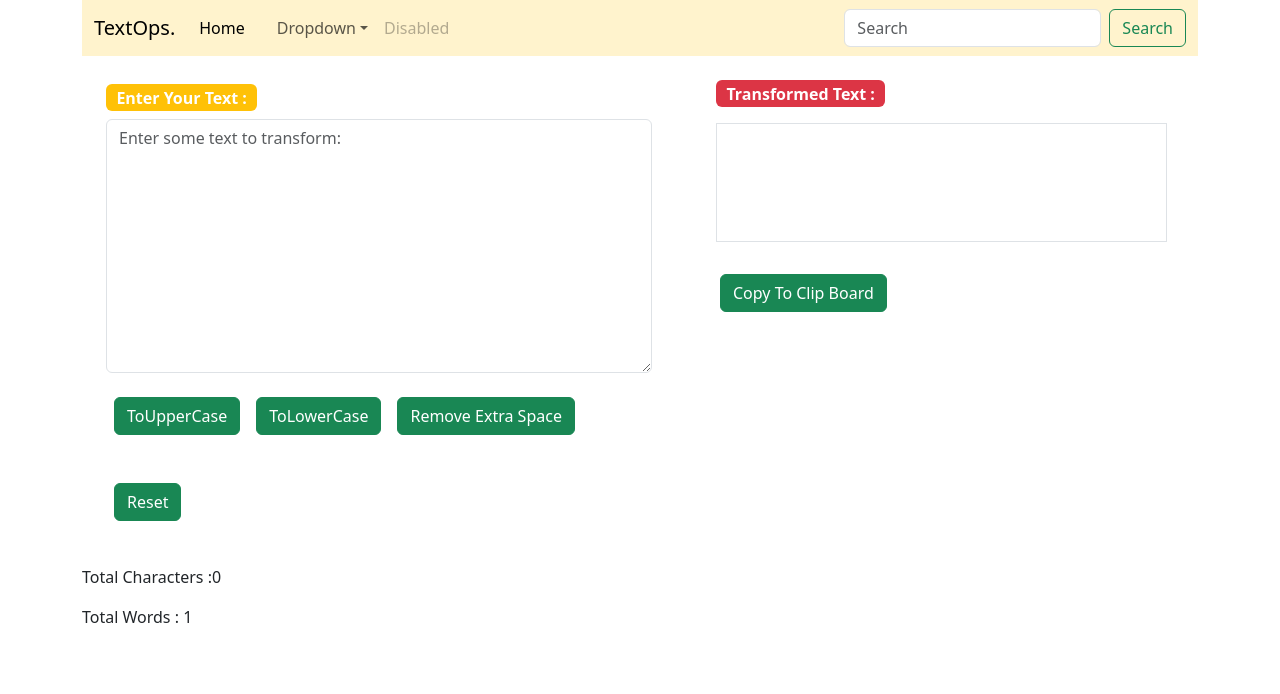
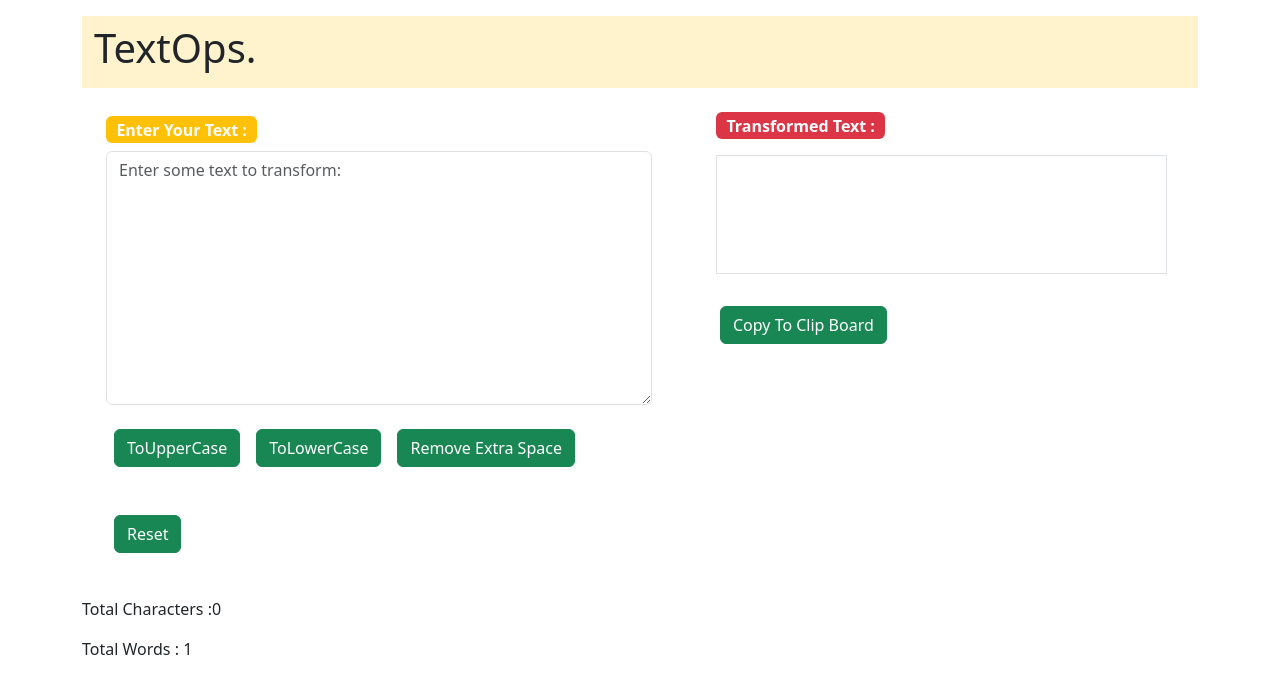
Before and after one commit to nishantkr02/text-ops, a React (Create React App) app: page / in a window 1280 px wide. Shown: the top 694 px of the page. Built offline with nearby package versions, Linux system fonts and the light colour scheme.

Commit message:
Update Navbar.js
removed unwanted stuffs from navbar for now

```diff
--- a/src/Components/Navbar.js
+++ b/src/Components/Navbar.js
@@ -6,40 +6,9 @@ export default function Navbar() {
 
     <div className='container my-'>
 
-<nav className="navbar navbar-expand-lg bg-warning-subtle ">
+<nav className="navbar navbar-expand-lg bg-warning-subtle my-3 ">
   <div className="container-fluid">
-    <a className="navbar-brand" href="#">TextOps.</a>
-    <button className="navbar-toggler" type="button" data-bs-toggle="collapse" data-bs-target="#navbarSupportedContent" aria-controls="navbarSupportedContent" aria-expanded="false" aria-label="Toggle navigation">
-      <span className="navbar-toggler-icon"></span>
-    </button>
-    <div className="collapse navbar-collapse" id="navbarSupportedContent">
-      <ul className="navbar-nav me-auto mb-2 mb-lg-0">
-        <li className="nav-item">
-          <a className="nav-link active" aria-current="page" href="#">Home</a>
-        </li>
-        <li className="nav-item">
-          <a className="nav-link" href="#"></a>
-        </li>
-        <li className="nav-item dropdown">
-          <a className="nav-link dropdown-toggle" href="#" role="button" data-bs-toggle="dropdown" aria-expanded="false">
-            Dropdown
-          </a>
-          <ul className="dropdown-menu">
-            <li><a className="dropdown-item" href="#">Action</a></li>
-            <li><a className="dropdown-item" href="#">Another action</a></li>
-            <li><hr className="dropdown-divider"/></li>
-            <li><a className="dropdown-item" href="#">Something else here</a></li>
-          </ul>
-        </li>
-        <li className="nav-item">
-          <a className="nav-link disabled">Disabled</a>
-        </li>
-      </ul>
-      <form className="d-flex" role="search">
-        <input className="form-control me-2" type="search" placeholder="Search" aria-label="Search"/>
-        <button className="btn btn-outline-success" type="submit">Search</button>
-      </form>
-    </div>
+    <h1>TextOps.</h1>
   </div>
 </nav>
     </div>
```
